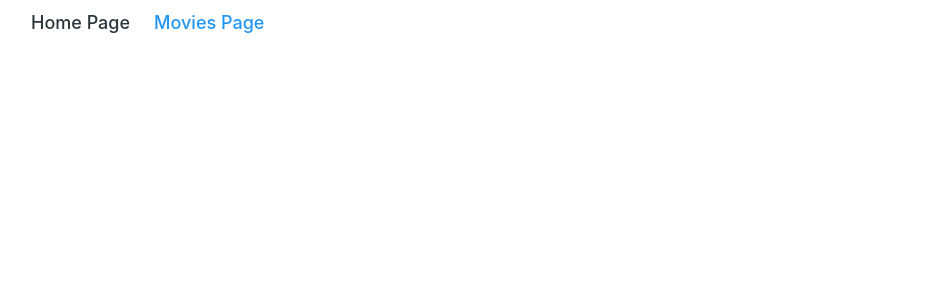
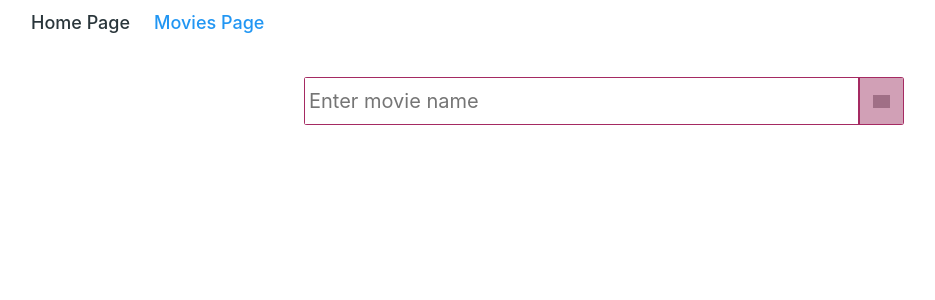
Before and after one commit to Anastasiia88Z/goit-react-hw-04-movies, a React (Create React App) app: page /movies in a window 1280 px wide. Shown: the top 300 px of the page, without its empty margins (36-971 px from the left). Built offline with nearby package versions, Linux system fonts and the light colour scheme; grey boxes are pictures that could not be loaded.

Commit message:
add  movies page

```diff
--- a/package.json
+++ b/package.json
@@ -10,6 +10,7 @@
     "prop-types": "^15.7.2",
     "react": "^17.0.2",
     "react-dom": "^17.0.2",
+    "react-hot-toast": "^2.1.1",
     "react-lazy": "^1.1.0",
     "react-loader-spinner": "^4.0.0",
     "react-router-dom": "^5.3.0",
--- a/src/App.js
+++ b/src/App.js
@@ -5,6 +5,10 @@ import { lazy, Suspense } from 'react';
 import Loader from './components/Loader/Loader.jsx';
 
 const AsyncHomePage = lazy(() => import('../src/views/HomePage/HomePage.jsx'));
+
+const AsyncMoviesPage = lazy(() =>
+  import('../src/views/MoviesPage/MoviesPage.jsx'),
+);
 
 function App() {
   return (
@@ -14,6 +18,7 @@ function App() {
       <Suspense fallback={<Loader />}>
         <Switch>
           <Route path="/" exact component={AsyncHomePage} />
+          <Route path="/movies" exact component={AsyncMoviesPage} />
         </Switch>
       </Suspense>
     </Container>
--- /dev/null
+++ b/src/components/LoadMoreBtn/LoadMoreBtn.jsx
@@ -0,0 +1,17 @@
+import PropTypes from 'prop-types';
+
+function LoadMoreBtnClick({ onClick }) {
+  return (
+    <div>
+      <button type="button" onClick={onClick}>
+        Load more
+      </button>
+    </div>
+  );
+}
+
+export default LoadMoreBtnClick;
+
+LoadMoreBtnClick.propTypes = {
+  onClick: PropTypes.func.isRequired,
+};
--- /dev/null
+++ b/src/components/SearchBar/SearchBar.jsx
@@ -0,0 +1,31 @@
+import toast from 'react-hot-toast';
+import s from './SearchBar.module.css';
+
+export default function SearchBar({ onSearch }) {
+  const handleSearch = e => {
+    e.preventDefault();
+    if (e.target.elements.searchName.value.toLowerCase().trim() === '') {
+      return toast.error('The search field is empty!');
+    }
+    onSearch(e.target.elements.searchName.value.toLowerCase());
+    e.target.reset();
+  };
+
+  return (
+    <div className={s.div}>
+      <form onSubmit={handleSearch} className={s.form}>
+        <input
+          className={s.input}
+          type="text"
+          name="searchName"
+          autoComplete="off"
+          autoFocus
+          placeholder="Enter movie name"
+        />
+        <button className={s.button} type="submit">
+          <span className={s.span}>Search</span>
+        </button>
+      </form>
+    </div>
+  );
+}
--- /dev/null
+++ b/src/components/SearchBar/SearchBar.module.css
@@ -0,0 +1,67 @@
+.div {
+  top: 10;
+  left: 0;
+  position: sticky;
+  z-index: 1100;
+  display: flex;
+  justify-content: center;
+  align-items: center;
+  min-height: 64px;
+  padding: 24px 12px;
+  color: #fff;
+}
+
+.form {
+  display: flex;
+  width: 100%;
+  max-width: 600px;
+  background-color: #a52a62;
+  border-radius: 3px;
+  overflow: hidden;
+}
+
+.input {
+  display: inline-block;
+  width: 100%;
+  font: inherit;
+  font-size: 20px;
+  border: 1px solid #a52a62;
+  outline: none;
+  padding-left: 4px;
+  padding-right: 4px;
+}
+.input:palaceholder {
+  font: inherit;
+  font-size: 18px;
+}
+
+.button {
+  display: inline-block;
+  width: 48px;
+  height: 48px;
+  border: 1px solid #a52a62;
+  background-image: url('https://image.flaticon.com/icons/svg/149/149852.svg');
+  background-size: 40%;
+  background-repeat: no-repeat;
+  background-position: center;
+  opacity: 0.6;
+  transition: opacity 250ms cubic-bezier(0.4, 0, 0.2, 1);
+  cursor: pointer;
+  outline: none;
+}
+
+.button:hover {
+  opacity: 1;
+}
+
+.span {
+  position: absolute;
+  width: 1px;
+  height: 1px;
+  padding: 0;
+  overflow: hidden;
+  clip: rect(0, 0, 0, 0);
+  white-space: nowrap;
+  clip-path: inset(50%);
+  border: 0;
+}
--- a/src/views/HomePage/HomePage.module.css
+++ b/src/views/HomePage/HomePage.module.css
@@ -23,7 +23,7 @@
 .li {
   list-style: none;
   transition: all 250ms cubic-bezier(0.4, 0, 0.2, 1);
-  border: 1px solid #a52a62;
+  border: 1px solid #2a74a5;
   opacity: 0.75;
   transition: opacity 0.5s;
   cursor: pointer;
--- /dev/null
+++ b/src/views/MoviesPage/MoviesPage.jsx
@@ -0,0 +1,86 @@
+import { useEffect, useState } from 'react';
+import SearchBar from '../../components/SearchBar/SearchBar';
+import * as movieApi from '../../services/movieApi';
+import {
+  NavLink,
+  useRouteMatch,
+  useHistory,
+  useLocation,
+} from 'react-router-dom';
+import toast from 'react-hot-toast';
+import LoadMoreBtnClick from '../../components/LoadMoreBtn/LoadMoreBtn';
+import s from './MoviesPage.module.css';
+
+export default function MoviesPage() {
+  const { url } = useRouteMatch();
+  const history = useHistory();
+  const location = useLocation();
+
+  const [movies, setMovies] = useState([]);
+  const [searchName, setSearchName] = useState('');
+  const [page, setPage] = useState(1);
+  const searchQuery = new URLSearchParams(location.search).get('query') ?? '';
+
+  useEffect(() => {
+    if (!searchQuery) return;
+
+    movieApi.fetchMovieByName(searchQuery, page).then(data => {
+      if (data.results.length === 0) {
+        return toast.error(
+          `Sorry, but there are no movie with ${searchQuery}`,
+          setMovies([]),
+        );
+      }
+      if (data.results) {
+        return setMovies(data.results);
+      }
+
+      setMovies(prevMovies => [...prevMovies, ...data.results]);
+      page > 1 &&
+        window.scrollTo({
+          top: document.documentElement.scrollHeight,
+          behavior: 'smooth',
+        });
+    });
+  }, [page, searchQuery]);
+
+  const handleSubmit = searchName => {
+    setSearchName(searchName);
+    history.push({ ...location, search: `query=${searchName}` });
+  };
+
+  const loadMoreBtnClick = () => {
+    setPage(prevPage => prevPage + 1);
+  };
+
+  const showButton = movies.length > 20;
+
+  return (
+    <div className={s.div}>
+      <SearchBar onSearch={handleSubmit} />
+      {movies && (
+        <ul className={s.ul}>
+          {movies.map(movie => (
+            <li key={movie.id} className={s.li}>
+              <NavLink
+                className={s.link}
+                to={{
+                  pathname: `${url}/${movie.id}`,
+                  state: { from: { location } },
+                }}
+              >
+                <img
+                  className={s.img}
+                  src={`https://image.tmdb.org/t/p/w500/${movie.poster_path}`}
+                  alt={movie.original_title ?? movie.name}
+                />
+                <p className={s.p}>{movie.title}</p>
+              </NavLink>
+            </li>
+          ))}
+        </ul>
+      )}
+      {showButton && <loadMoreBtnClick onClick={loadMoreBtnClick} />}
+    </div>
+  );
+}
```
Also changed, not shown: src/views/MoviesPage/MoviesPage.module.css (added), 1 other file (tests, documents, lock files or other folders).
